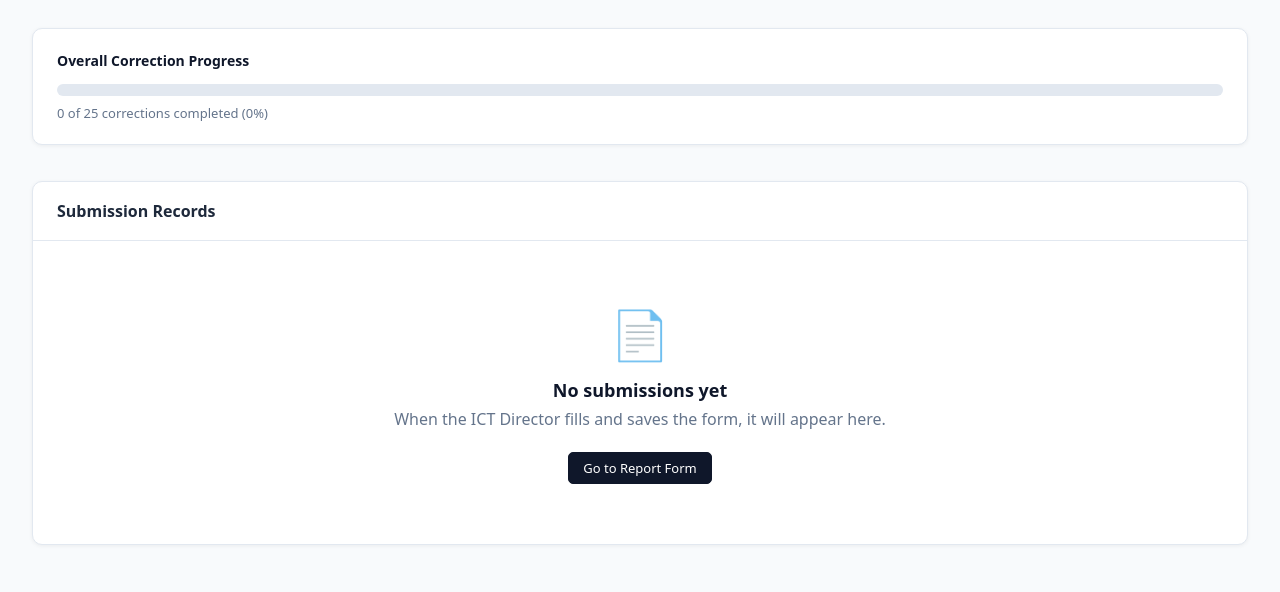
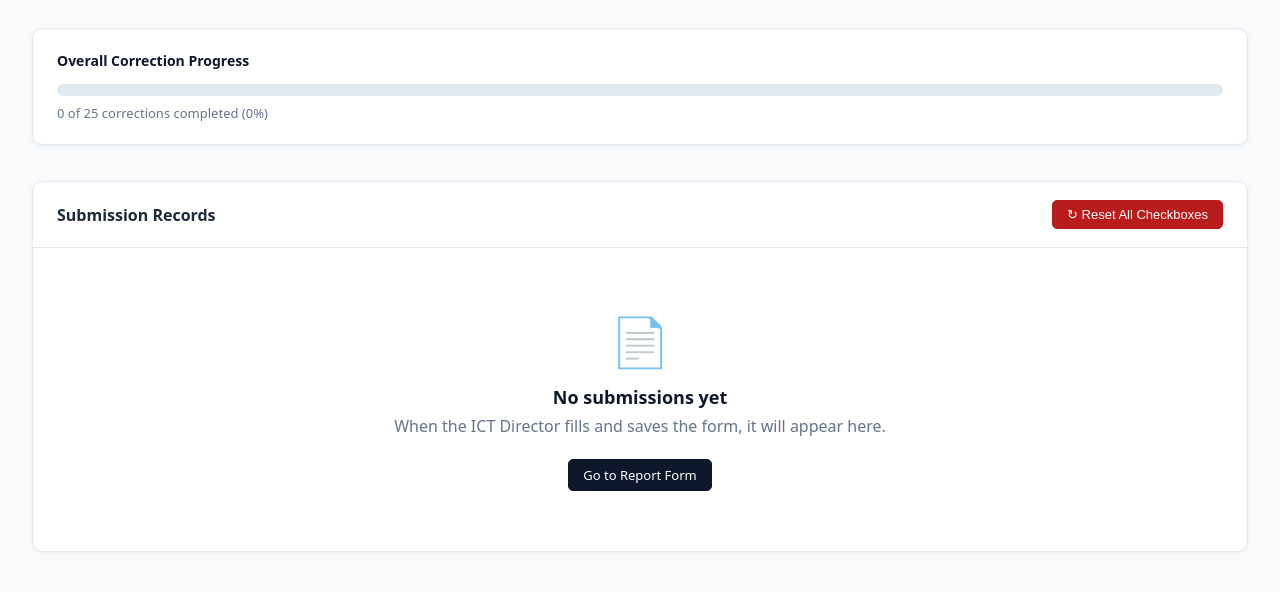
Before and after one commit to Amponsah-clinton/cug_ict_dir_form, a Django app: page /admin/ in a window 1280 px wide. Shown: the part 342-934 px from the top of the page. Before the commit the page ends 889 px from the top, so only its background shows below. Run offline with Django 4.2, Linux system fonts and the light colour scheme; data that the repository does not hold is empty.

Commit message:
first commit

```diff
--- a/report/urls.py
+++ b/report/urls.py
@@ -12,4 +12,5 @@ urlpatterns = [
     path('admin/', views.admin_dashboard, name='admin_dashboard'),
     path('admin/print/<int:submission_id>/', views.print_report, name='print_report'),
     path('admin/delete/<int:submission_id>/', views.delete_submission, name='delete_submission'),
+    path('admin/reset-corrections/', views.reset_corrections, name='reset_corrections'),
 ]
--- a/report/views.py
+++ b/report/views.py
@@ -289,6 +289,18 @@ def delete_submission(request, submission_id):
         return JsonResponse({'error': str(e)}, status=500)
 
 
+# ── API: reset all correction checkboxes ─────────────────────────────────────
+
+@require_http_methods(['POST'])
+def reset_corrections(request):
+    try:
+        svc = get_service_client()
+        svc.table('cug_corrections').update({'is_done': False}).neq('id', 0).execute()
+        return JsonResponse({'success': True})
+    except Exception as e:
+        return JsonResponse({'error': str(e)}, status=500)
+
+
 # ── Print / PDF view ─────────────────────────────────────────────────────────
 
 def print_report(request, submission_id):
--- a/templates/report/admin_dashboard.html
+++ b/templates/report/admin_dashboard.html
@@ -224,6 +224,9 @@
   <div class="panel">
     <div class="panel-header">
       <h2>Submission Records</h2>
+      <button class="btn btn-danger" id="btn-reset" onclick="resetCheckboxes()" title="Uncheck all correction boxes on the report form">
+        &#8635; Reset All Checkboxes
+      </button>
     </div>
 
     {% if submissions %}
@@ -281,6 +284,33 @@
 <script>
 const CSRF = '{{ csrf_token }}';
 
+function resetCheckboxes() {
+  if (!confirm('This will uncheck ALL correction boxes on the report form. Are you sure?')) return;
+  const btn = document.getElementById('btn-reset');
+  btn.disabled = true;
+  btn.textContent = 'Resetting…';
+
+  fetch('/admin/reset-corrections/', {
+    method: 'POST',
+    headers: { 'X-CSRFToken': CSRF, 'Content-Type': 'application/json' },
+  })
+    .then(r => r.json())
+    .then(d => {
+      if (d.success) {
+        alert('All checkboxes have been reset to unchecked.');
+      } else {
+        alert('Reset failed: ' + (d.error || 'Unknown error'));
+      }
+      btn.disabled = false;
+      btn.innerHTML = '&#8635; Reset All Checkboxes';
+    })
+    .catch(() => {
+      alert('Network error — could not reset.');
+      btn.disabled = false;
+      btn.innerHTML = '&#8635; Reset All Checkboxes';
+    });
+}
+
 function deleteSubmission(id, btn) {
   if (!confirm('Delete this submission? This cannot be undone.')) return;
 
```
